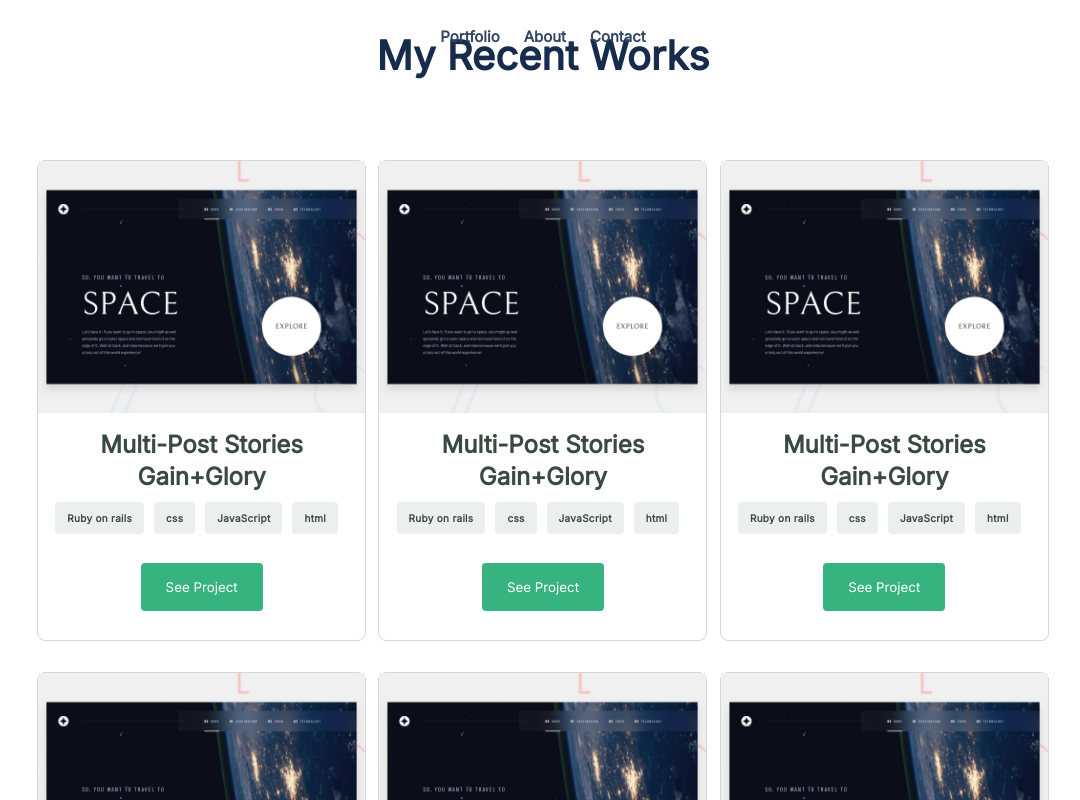
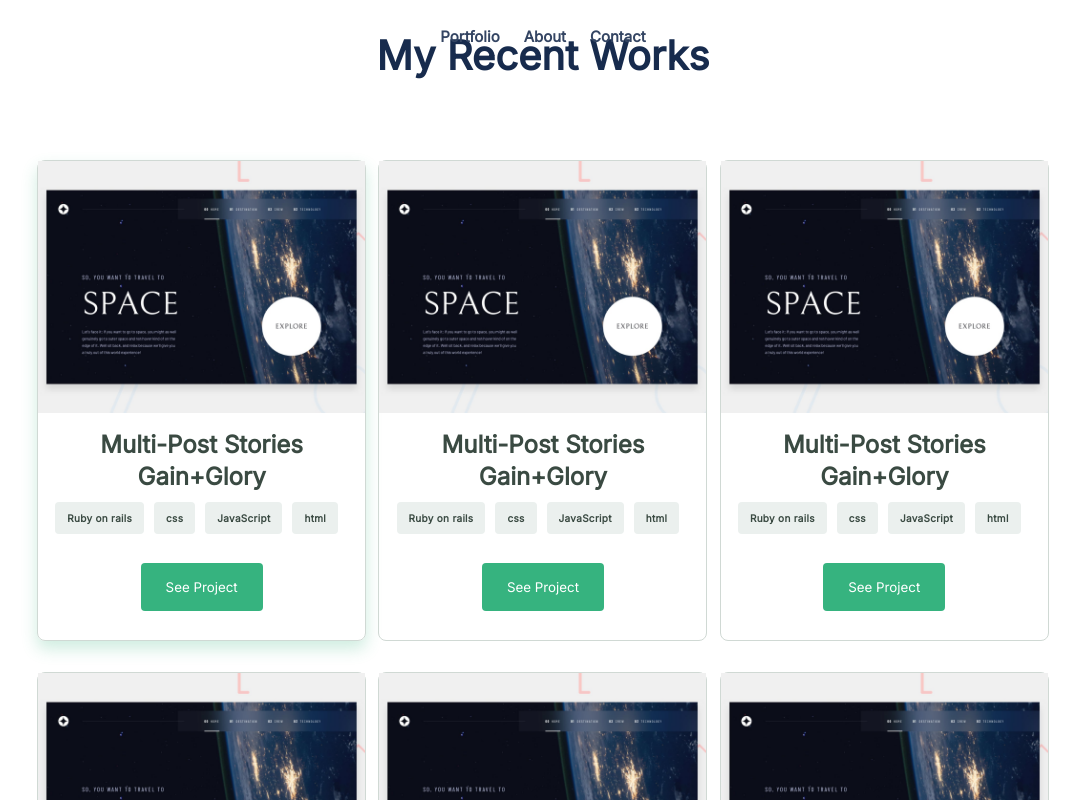
Before and after one commit to yonas44/Personal-Portfolio, a website: page index.html in a window 1280 px wide. In both pictures the pointer is over the element 298 px from the left and 1781 px from the top of the page. Shown: the part 1381-2181 px from the top of the page, without its empty margins (97-1177 px from the left). Drawn offline with Linux system fonts and the light colour scheme.

Commit message:
Add transition to cards

```diff
--- a/style.css
+++ b/style.css
@@ -151,6 +151,14 @@
   height: 4px;
   border-radius: 24px;
   background: #36b37e;
+}
+
+.card {
+  transition: .3s;
+}
+
+.card:hover {
+  box-shadow: 0 8px 16px rgba(54, 179, 127, 0.24);
 }
 
 .works_main .card1,
```
